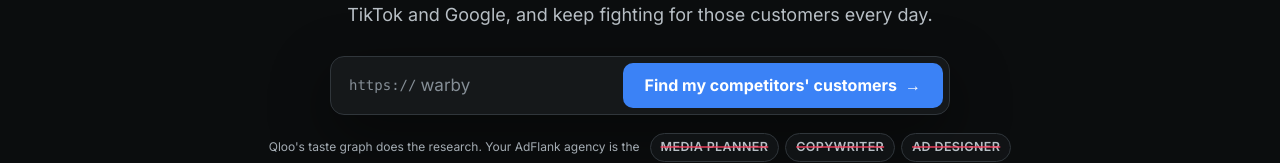
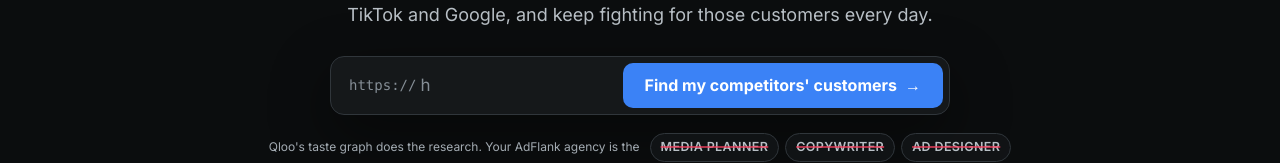
Before and after one commit to quartz246/adflank, a Next.js app: page / in a window 1280 px wide. Shown: the part 406-569 px from the top of the page. Built offline with nearby package versions, Linux system fonts and the light colour scheme; no server answers; a web font is replaced by a local one.

Commit message:
Landing examples: allbirds.com, tesla.com, hoka.com

```diff
--- a/src/components/core/SiteForm.tsx
+++ b/src/components/core/SiteForm.tsx
@@ -7,8 +7,8 @@ export default function SiteForm({ big = true }: { big?: boolean }) {
   const [site, setSite] = useState("");
   const [busy, setBusy] = useState(false);
   const [err, setErr] = useState("");
-  // Sites that give the richest runs (both rivals in Qloo, a real taste gap, 7-16 metros), checked live on 10-30.
-  const hint = useTypedHint(["tesla.com", "hoka.com", "warbyparker.com", "glossier.com", "liquiddeath.com"]);
+  // Sites that give rich runs (both rivals in Qloo, a real taste gap, 5-14 metros), checked live on 10-30.
+  const hint = useTypedHint(["allbirds.com", "tesla.com", "hoka.com"]);
   return (
     <form
       className={`siteform${big ? " big" : ""}`}
```
Also changed, not shown: 1 other file (tests, documents, lock files or other folders).
